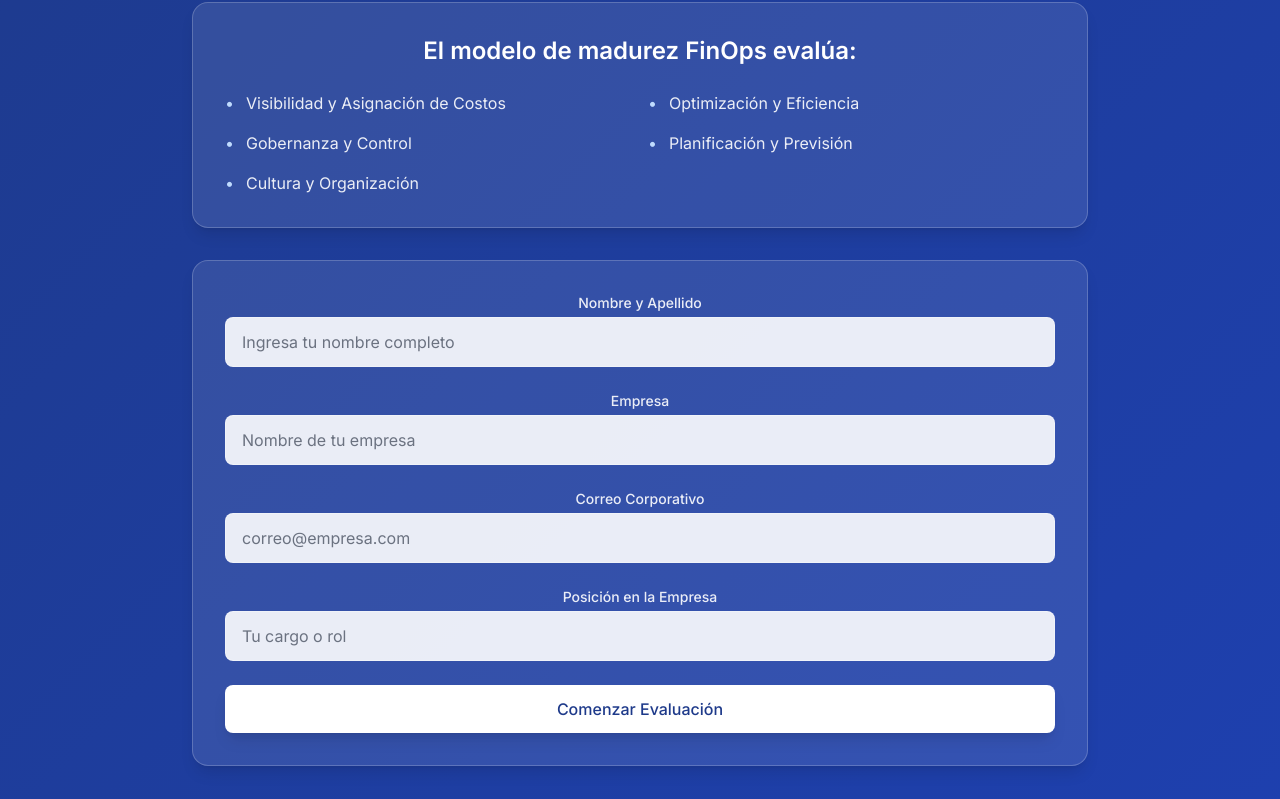
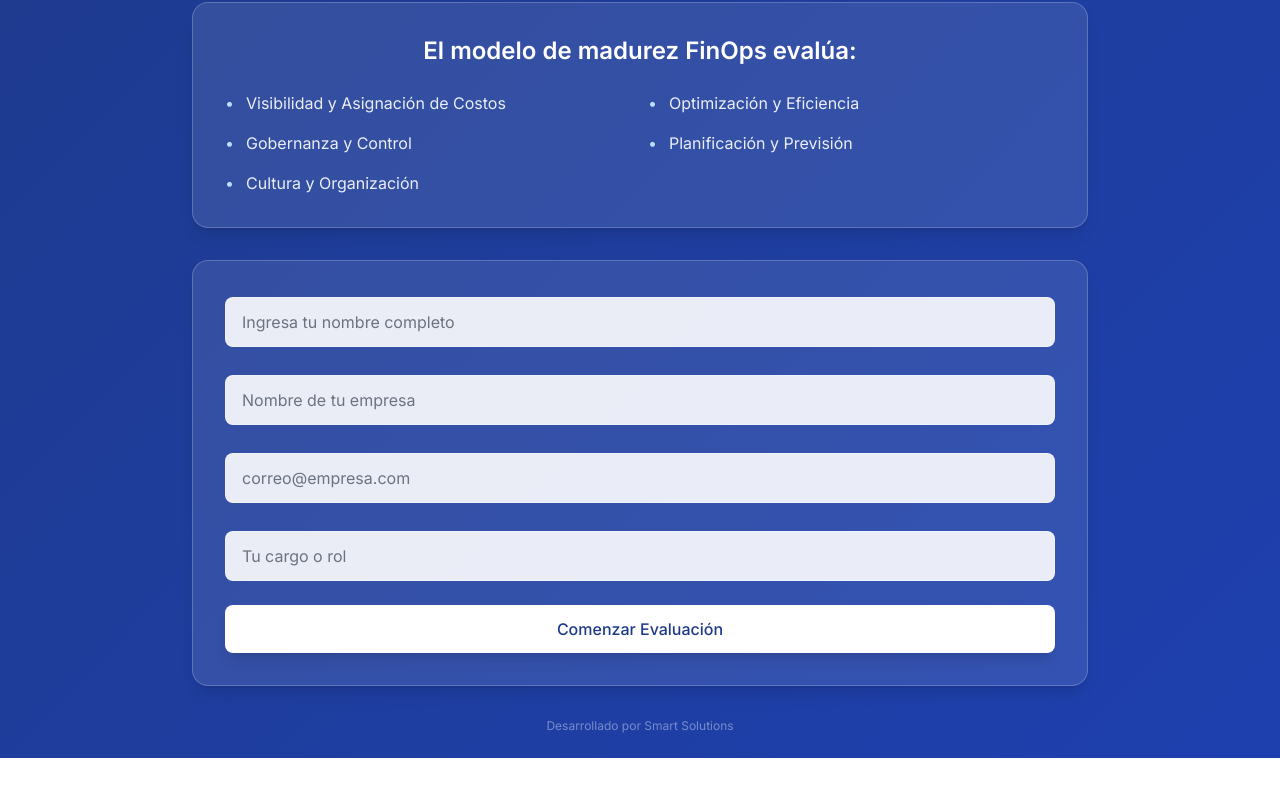
Before and after one commit to guillermodep/finopsevaluation, a Next.js app: page / in a window 1280 px wide. Shown: the part 388-1187 px from the top of the page. After the commit the page ends 1146 px from the top, so only its background shows below. Built offline with nearby package versions, Linux system fonts and the light colour scheme.

Commit message:
mejoras form

```diff
--- a/src/components/RegistrationForm.tsx
+++ b/src/components/RegistrationForm.tsx
@@ -35,7 +35,7 @@ export default function RegistrationForm({ onSubmit }: RegistrationFormProps) {
     <form onSubmit={handleSubmit(onSubmit)} className="space-y-6">
       <div className="space-y-1">
         <label htmlFor="fullName" className="block text-sm font-medium text-white/90">
-          Nombre y Apellido
+
         </label>
         <input
           type="text"
@@ -51,7 +51,6 @@ export default function RegistrationForm({ onSubmit }: RegistrationFormProps) {
 
       <div className="space-y-1">
         <label htmlFor="company" className="block text-sm font-medium text-white/90">
-          Empresa
         </label>
         <input
           type="text"
@@ -67,7 +66,6 @@ export default function RegistrationForm({ onSubmit }: RegistrationFormProps) {
 
       <div className="space-y-1">
         <label htmlFor="email" className="block text-sm font-medium text-white/90">
-          Correo Corporativo
         </label>
         <input
           type="email"
@@ -89,7 +87,6 @@ export default function RegistrationForm({ onSubmit }: RegistrationFormProps) {
 
       <div className="space-y-1">
         <label htmlFor="position" className="block text-sm font-medium text-white/90">
-          Posición en la Empresa
         </label>
         <input
           type="text"
```
